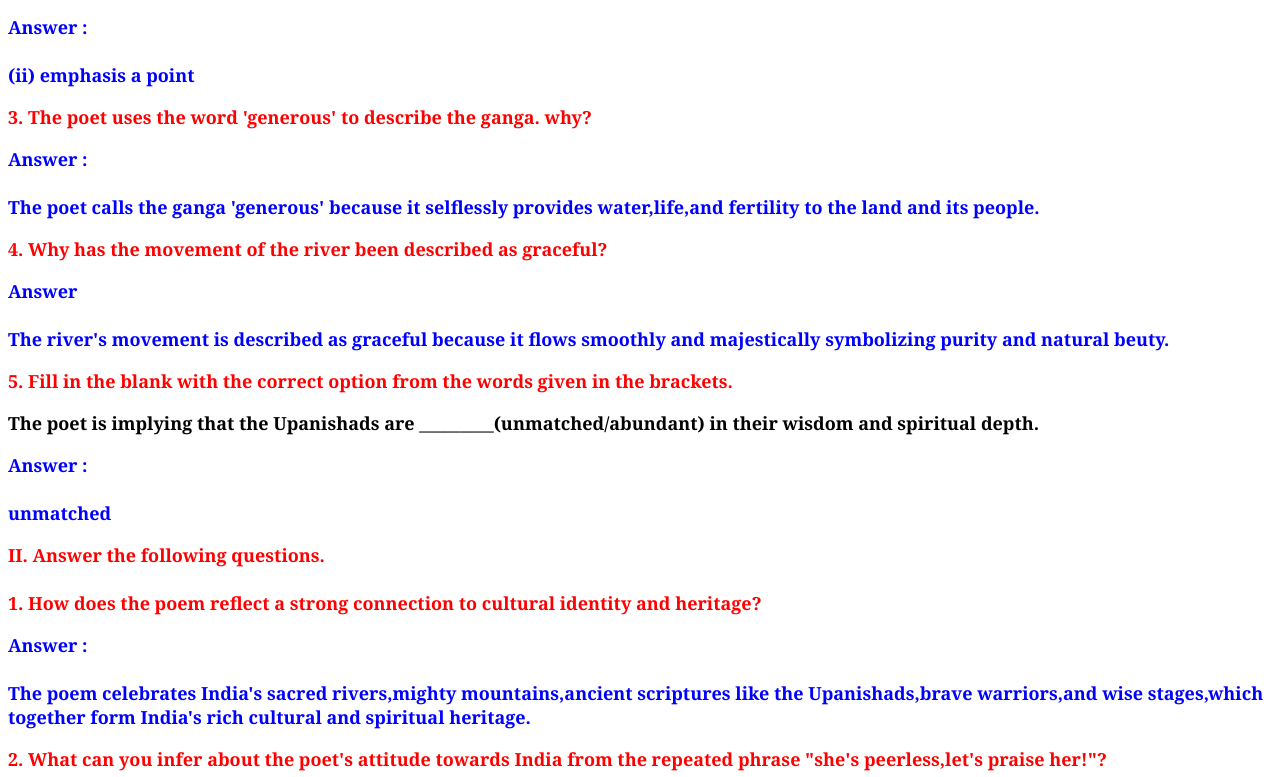
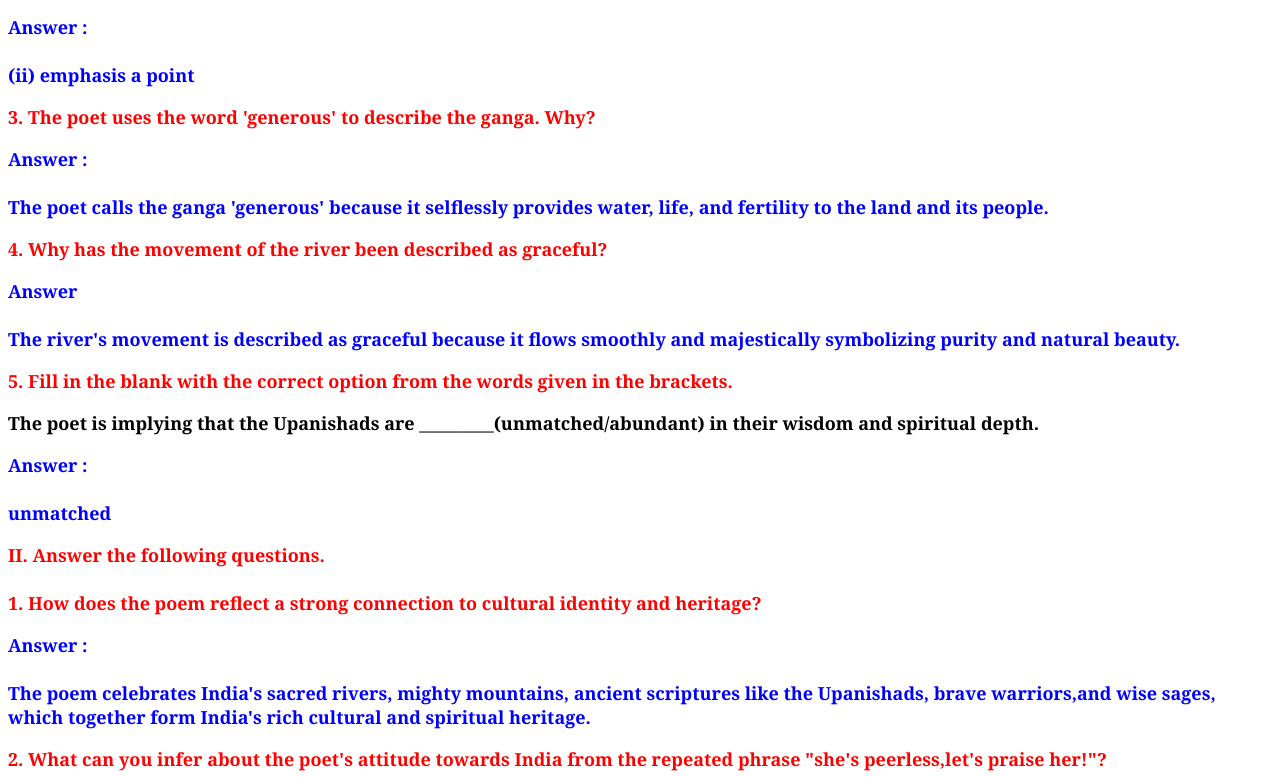
Before and after one commit to tracex2009-ai/queswer, a plain HTML site: page index.html in a window 1280 px wide. Shown: the part 1003-1780 px from the top of the page. Drawn offline with Linux system fonts and the light colour scheme.

Commit message:
update index.html

```diff
--- a/index.html
+++ b/index.html
@@ -16,29 +16,29 @@
   <h1 class="subhead">Critical Reflection</h1>
 
   <p class="qu">I.Read the extract given below and answer the question that follow </p>
-  <p class="stanza">The Mighty Himavant is ours-<br>there's no egual anywhere on earth<br>The generous Ganga is ours-<br>which  other river can match her grace?<br>The sacred Upanishads are ours-<br>what scriptures else to name with them?</p>
+  <p class="stanza">The Mighty Himavant is ours-<br>there's no equal anywhere on earth<br>The generous Ganga is ours-<br>which  other river can match her grace?<br>The sacred Upanishads are ours-<br>what scriptures else to name with them?</p>
   <p class="qu" >1. Complete the sentence.</p>
   <p class="subqu">Question:<br><br>The word 'mighty' refers to the _______ of the himavant.</>
-  <p class="an">Answer : <br><br>The word 'mighty' refers to the great strength,height,and grandeur of the himavant.</p>
+  <p class="an">Answer : <br><br>The word 'mighty' refers to the great strength, height, and grandeur of the himavant.</p>
   <p class="qu" >2. Choose the correct option to complete the sentence given below.</p>
   <p class="subqu">Question:<br><br>The question mark at the end of the fourth and sixth line  of the extract is used to __________.</p>
   <p class="subqu">Options:<br><br>(i) show doubt and uncertainty<br>(ii) emphasise a point<br>(iii) highlight confusion and hesitation<br>(iv) reveal inquiry and curiosity</p>
   <p class="an">Answer :<br><br>(ii) emphasis a point</p>
-  <p class="qu">3. The poet uses the word 'generous' to describe the ganga. why?</p>
-  <p class="an">Answer :<br><br>The poet calls the ganga 'generous' because it selflessly provides water,life,and fertility to the land and its people.</p>
+  <p class="qu">3. The poet uses the word 'generous' to describe the ganga. Why?</p>
+  <p class="an">Answer :<br><br>The poet calls the ganga 'generous' because it selflessly provides water, life, and fertility to the land and its people.</p>
   <p class="qu">4. Why has the movement of the river been described as graceful?</p>
-  <p class="an">Answer<br><br>The river's movement is described as graceful because it flows smoothly and majestically symbolizing purity and natural beuty.</p>
+  <p class="an">Answer<br><br>The river's movement is described as graceful because it flows smoothly and majestically symbolizing purity and natural beauty.</p>
   <p class="qu">5. Fill in the blank with the correct option from the words given in the brackets.</p>
   <p class="subqu">The poet is implying that the Upanishads are _________(unmatched/abundant) in their wisdom and spiritual depth.</p>
   <p class="an">Answer :<br><br>unmatched</p>
   <p class="qu">II. Answer the following questions.<br><br>1. How does the poem reflect a strong connection to cultural identity and heritage?</p>
-  <p class="an">Answer :<br><br>The poem celebrates India's sacred rivers,mighty mountains,ancient scriptures like the Upanishads,brave warriors,and wise stages,which together form India's rich cultural and spiritual heritage.</p>
+  <p class="an">Answer :<br><br>The poem celebrates India's sacred rivers, mighty mountains, ancient scriptures like the Upanishads, brave warriors,and wise sages, which together form India's rich cultural and spiritual heritage.</p>
   <p class="qu">2. What can you infer about the poet's attitude towards India from the repeated phrase "she's peerless,let's praise her!"?</p>
   <p class="an">Answer :<br><br>The repeated phrase shows the poet's deep love, admiration, and immense pride for his motherland, which he believes has no equal in the entire world.</p>
   <p class="qu">3. What does the line 'many a sage has sanctified this land' suggest about india's spiritual heritage?</p>
-  <p class="an">Answer :<br><br>This line suggests that India has been blessed by great saints and spiritual thinkers whose wisdom, teachings,and spiritual knowledge have made the land pure and sacred.</p>
+  <p class="an">Answer :<br><br>This line suggests that India has been blessed by great saints and spiritual thinkers whose wisdom,  teachings, and spiritual knowledge have made the land pure and sacred.</p>
   <p class="qu">4. How does the poet connect warriors and music to India's greatness?</p>
-  <p class="an">Answer :<br><br>The poet highlights that India is a land of both bravery and fine arts, where gallant warriors protect the nation with courage and divine music enriches its soul and culture.</p>
+  <p class="an">Answer :<br><br>The poet highlights that India is a land of both bravery and fine arts,  where gallant warriors protect the nation with courage and divine music enriches its soul and culture.</p>
   <p class="qu">5. How does this poem foster a sense of national pride?</p>
 	<p class="an">Answer :<br><br>By reminding readers of India’s unmatched natural beauty, glorious history, bravery, and deep spiritual wisdom, the poem inspires respect, unity, and patriotism among citizens.</p>
   <hr>
```
